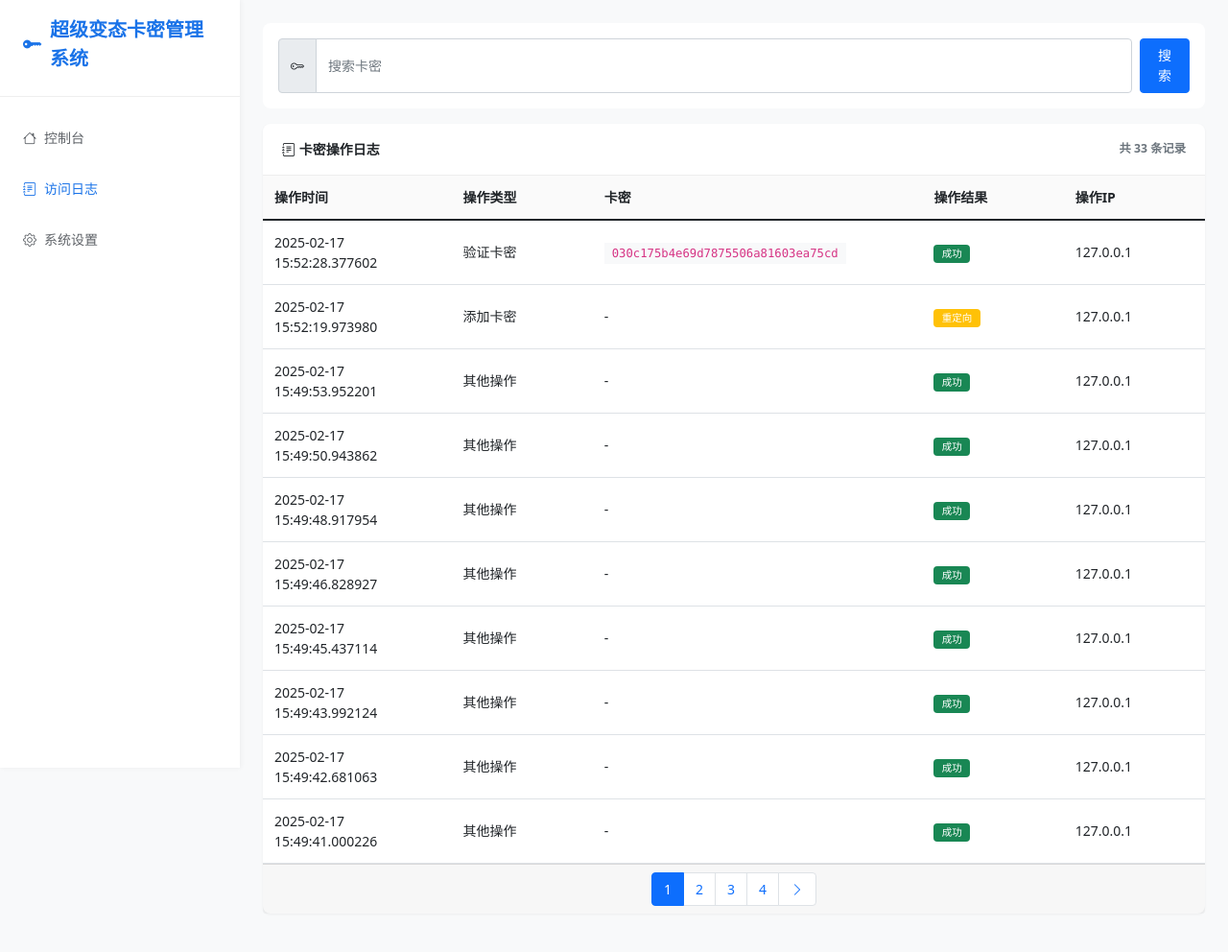
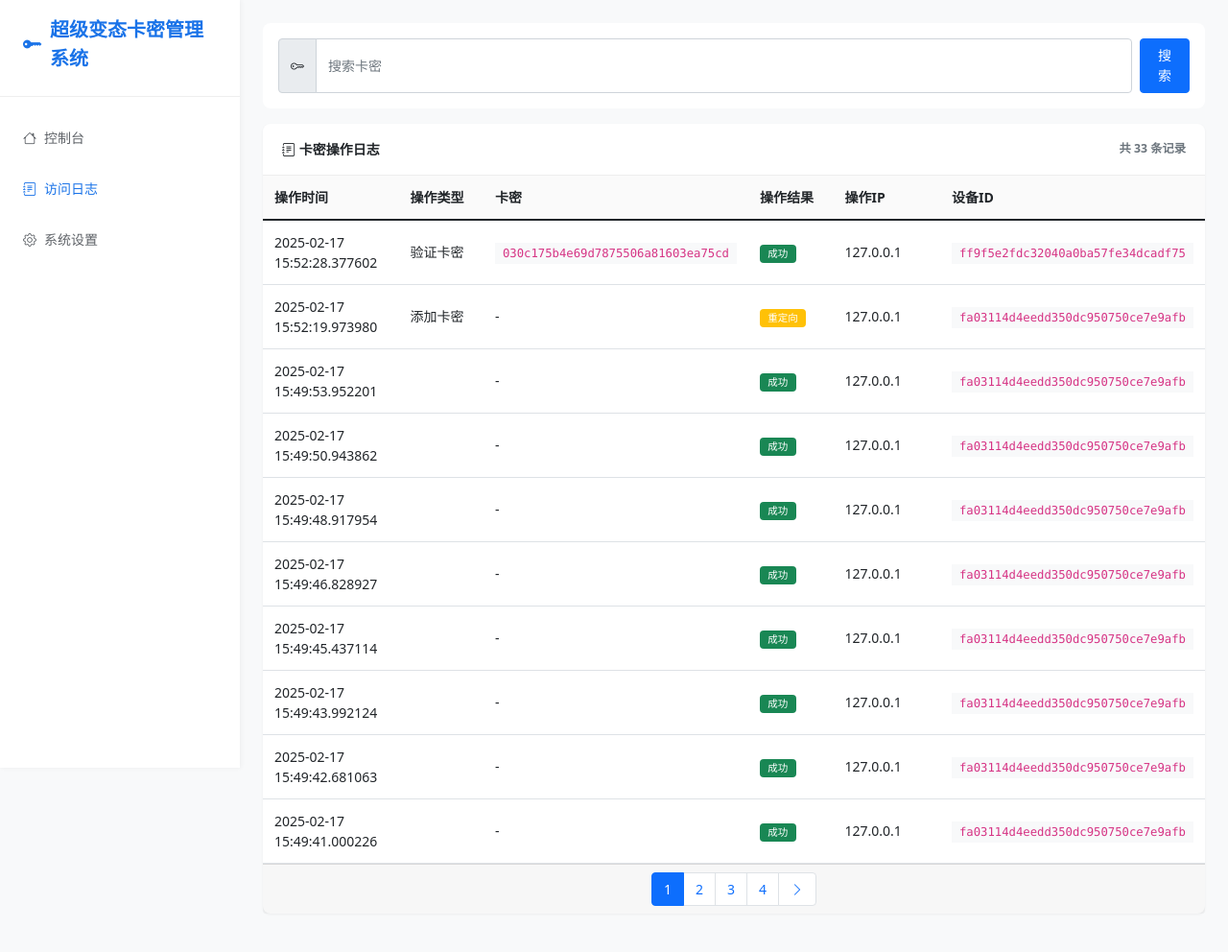
Before and after one commit to xzz0081/Minimalist-card-secret-management-system, a Flask app: page /logs in a window 1280 px wide. Shown: the whole page at 96% size. Run offline with Flask 3, Linux system fonts and the light colour scheme; data comes from the database, SQL or seed files in the repository; both versions use the stored data as it was after the commit; some libraries are stand-ins or nearby versions.

Commit message:
增加日志设备ID

```diff
--- a/app.py
+++ b/app.py
@@ -248,16 +248,17 @@ class AccessLog(db.Model):
 @app.before_request
 def log_request():
     try:
-        # 只记录与卡密相关的操作
-        card_related_paths = [
-            '/api/verify_card',
-            '/add_card',
-            '/delete_card',
-            '/import_cards',
-            '/export_cards'
-        ]
+        # 定义允许记录日志的路径和对应的操作类型
+        card_operations = {
+            '/api/verify_card': '验证卡密',
+            '/add_card': '添加卡密',
+            '/delete_card': '删除卡密',
+            '/import_cards': '导入卡密',
+            '/export_cards': '导出卡密'
+        }
 
-        if any(request.path.startswith(path) for path in card_related_paths):
+        # 只记录定义的卡密操作
+        if request.path in card_operations:
             device_id = generate_device_id(request)
             # 获取请求中的卡密信息
             card_key = None
@@ -265,6 +266,15 @@ def log_request():
                 card_key = request.get_json().get('card_key')
             elif request.form and 'card_key' in request.form:
                 card_key = request.form.get('card_key')
+            elif '/delete_card/' in request.path:
+                # 对于删除操作，从路径中提取卡密ID并查找对应的卡密
+                try:
+                    card_id = int(request.path.split('/')[-1])
+                    card = Card.query.get(card_id)
+                    if card:
+                        card_key = card.card_key
+                except (ValueError, AttributeError):
+                    pass
 
             log = AccessLog(
                 ip_address=request.remote_addr,
--- a/templates/logs.html
+++ b/templates/logs.html
@@ -24,11 +24,12 @@
         <table class="table table-hover">
             <thead>
                 <tr>
-                    <th style="width: 20%">操作时间</th>
-                    <th style="width: 15%">操作类型</th>
-                    <th style="width: 35%">卡密</th>
-                    <th style="width: 15%">操作结果</th>
-                    <th style="width: 15%">操作IP</th>
+                    <th style="width: 15%">操作时间</th>
+                    <th style="width: 12%">操作类型</th>
+                    <th style="width: 25%">卡密</th>
+                    <th style="width: 10%">操作结果</th>
+                    <th style="width: 13%">操作IP</th>
+                    <th style="width: 25%">设备ID</th>
                 </tr>
             </thead>
             <tbody>
@@ -47,8 +48,6 @@
                                 导入卡密
                             {% elif log.path == '/export_cards' %}
                                 导出卡密
-                            {% else %}
-                                其他操作
                             {% endif %}
                         </td>
                         <td>
@@ -67,11 +66,14 @@
                             </span>
                         </td>
                         <td>{{ log.ip_address }}</td>
+                        <td>
+                            <code class="bg-light px-2 py-1">{{ log.device_id }}</code>
+                        </td>
                     </tr>
                     {% endfor %}
                 {% else %}
                     <tr>
-                        <td colspan="5" class="text-center py-4">
+                        <td colspan="6" class="text-center py-4">
                             {% if error %}
                                 <div class="text-danger">{{ error }}</div>
                             {% else %}
```
Also changed, not shown: instance/cards.db.
